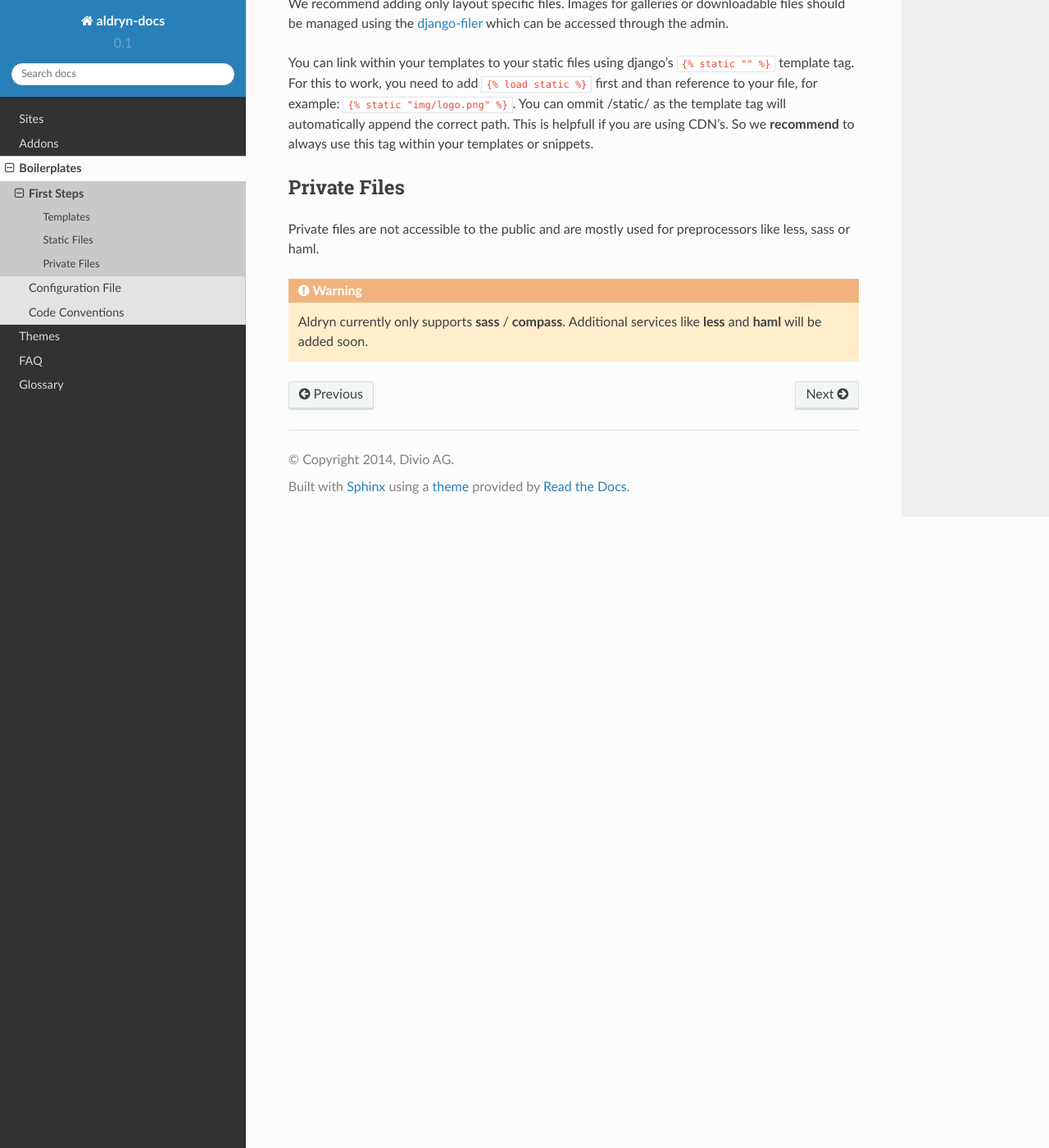
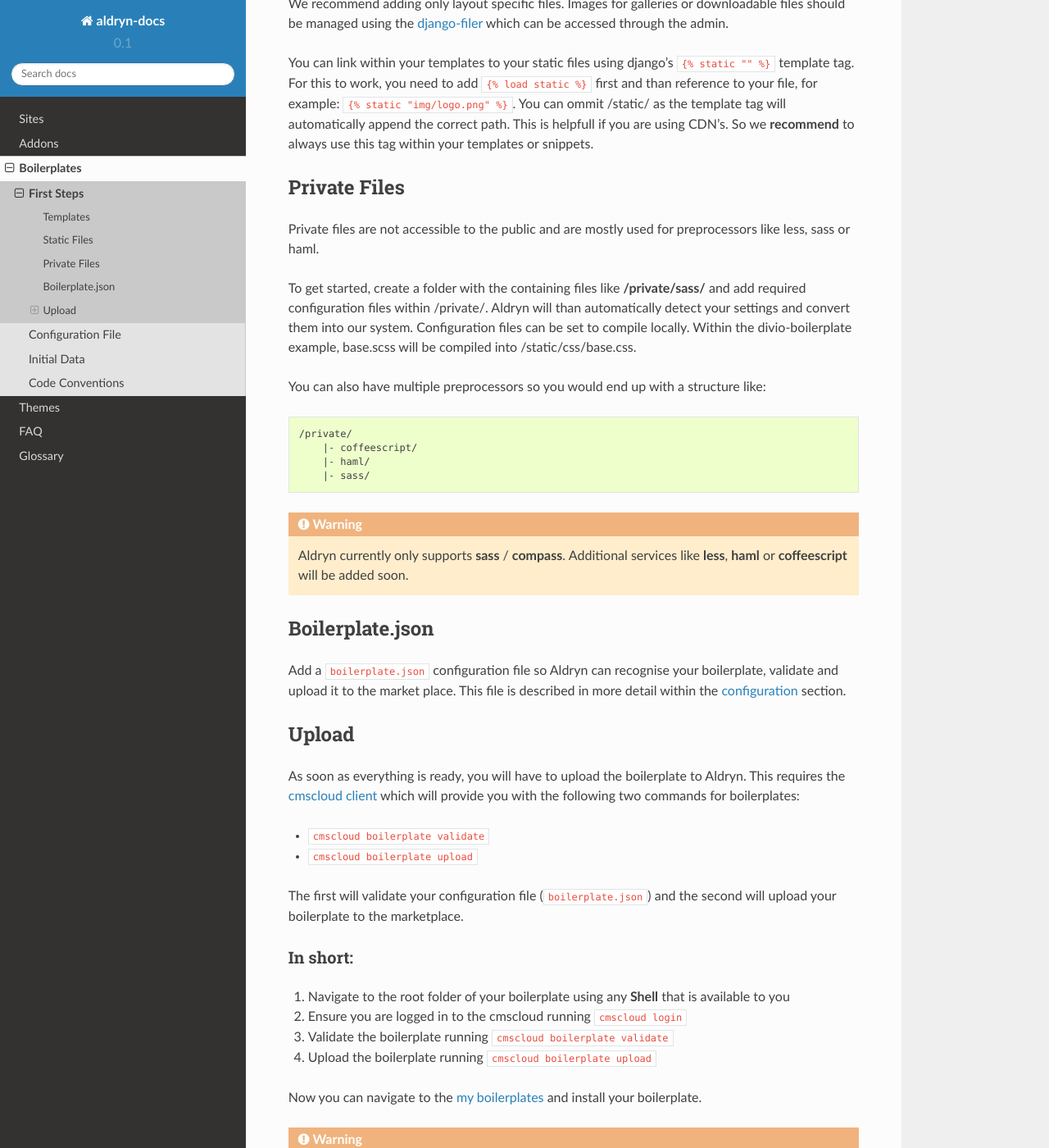
Before and after one commit to aldryn/aldryn-docs, a Sphinx documentation site: the page built from docs/boilerplates/first-steps.rst, in a window 1280 px wide and 1400 px high, scrolled down 1770 px. Shown: the whole window at 82% size. Built offline with Sphinx 7.4.7 and the Read the Docs theme 2.0.0, drawn with Linux system fonts in a browser that asks for light colours; some of the changed text lies outside the part shown.

Commit message:
add update steps

```diff
--- a/docs/boilerplates/first-steps.rst
+++ b/docs/boilerplates/first-steps.rst
@@ -91,6 +91,60 @@ Private Files
 
 Private files are not accessible to the public and are mostly used for preprocessors like less, sass or haml.
 
+To get started, create a folder with the containing files like **/private/sass/** and add required configuration
+files within /private/. Aldryn will than automatically detect your settings and convert them into our system.
+Configuration files can be set to compile locally. Within the divio-boilerplate example, base.scss will be
+compiled into /static/css/base.css.
+
+You can also have multiple preprocessors so you would end up with a structure like:
+
+.. code-block:: text
+
+    /private/
+        |- coffeescript/
+        |- haml/
+        |- sass/
+
 .. WARNING::
-   Aldryn currently only supports **sass** / **compass**. Additional services like **less** and **haml** will
-   be added soon.
+   Aldryn currently only supports **sass** / **compass**. Additional services like **less**, **haml** or **coffeescript**
+   will be added soon.
+
+
+Boilerplate.json
+----------------
+
+Add a ``boilerplate.json`` configuration file so Aldryn can recognise your boilerplate, validate and upload
+it to the market place. This file is described in more detail within the :doc:`configuration <configuration>` section.
+
+
+Upload
+------
+
+As soon as everything is ready, you will have to upload the boilerplate to Aldryn. This requires the
+`cmscloud client <http://www.aldryn.com/en/help/cloud-client/>`_ which will provide you with the following two commands
+for boilerplates:
+
+* ``cmscloud boilerplate validate``
+* ``cmscloud boilerplate upload``
+
+The first will validate your configuration file (``boilerplate.json``)
+and the second will upload your boilerplate to the marketplace.
+
+In short:
+*********
+
+#. Navigate to the root folder of your boilerplate using any **Shell** that is available to you
+#. Ensure you are logged in to the cmscloud running ``cmscloud login``
+#. Validate the boilerplate running ``cmscloud boilerplate validate``
+#. Upload the boilerplate running ``cmscloud boilerplate upload``
+
+Now you can navigate to the `my boilerplates <https://control.aldryn.com/account/my-boilerplates/>`_
+and install your boilerplate.
+
+.. WARNING::
+   All boilerplates are currently set to be private. As a result, only yourself and shared users can install or
+   modify the boilerplate. We will cahnge this setting in the future so you can define this state.
+
+.. HINT::
+   You can update a boilerplate by increasing the **version** within the ``boilerplate.json``. To upload follow the
+   "Upload" steps again.
--- a/docs/boilerplates/index.rst
+++ b/docs/boilerplates/index.rst
@@ -7,4 +7,5 @@ Boilerplates
 
     first-steps
     configuration
+    initial-data
     code-conventions
```
Also changed, not shown: docs/boilerplates/initial-data.rst (added, +10 -0 lines).
